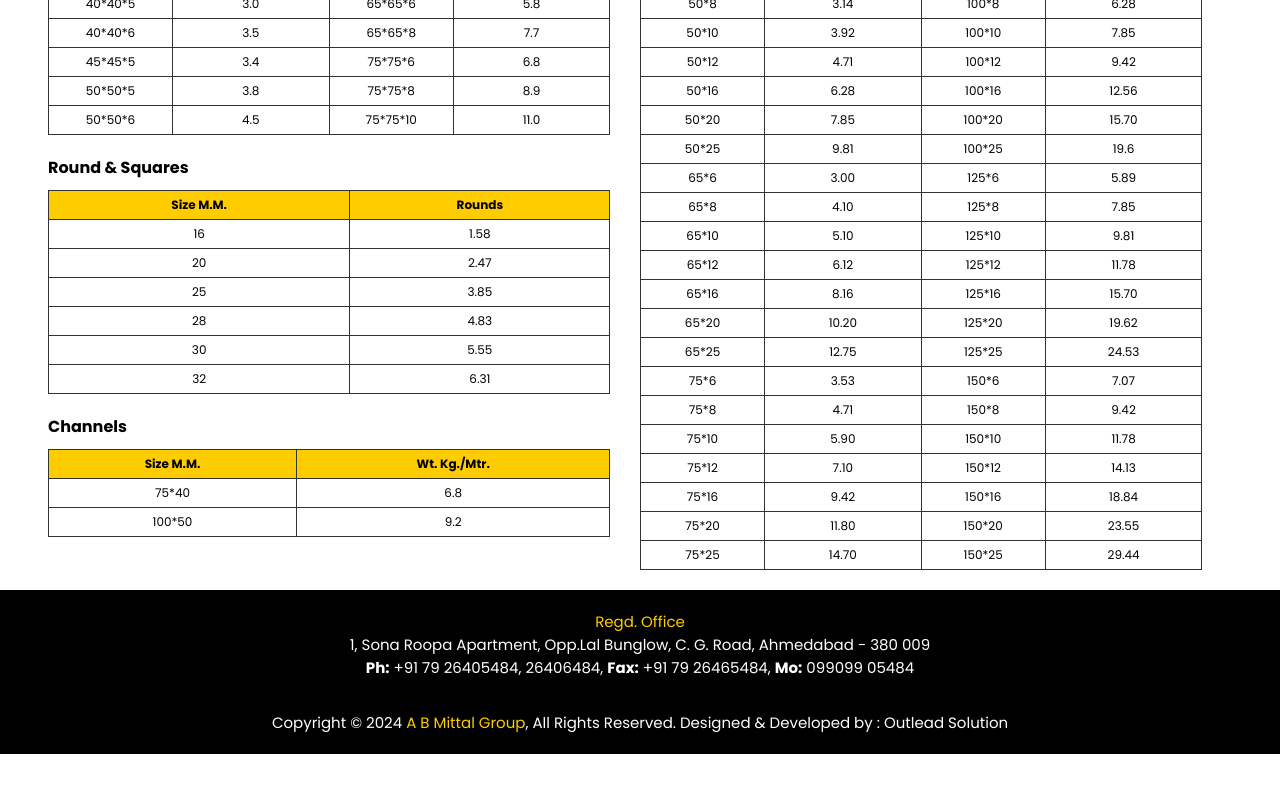
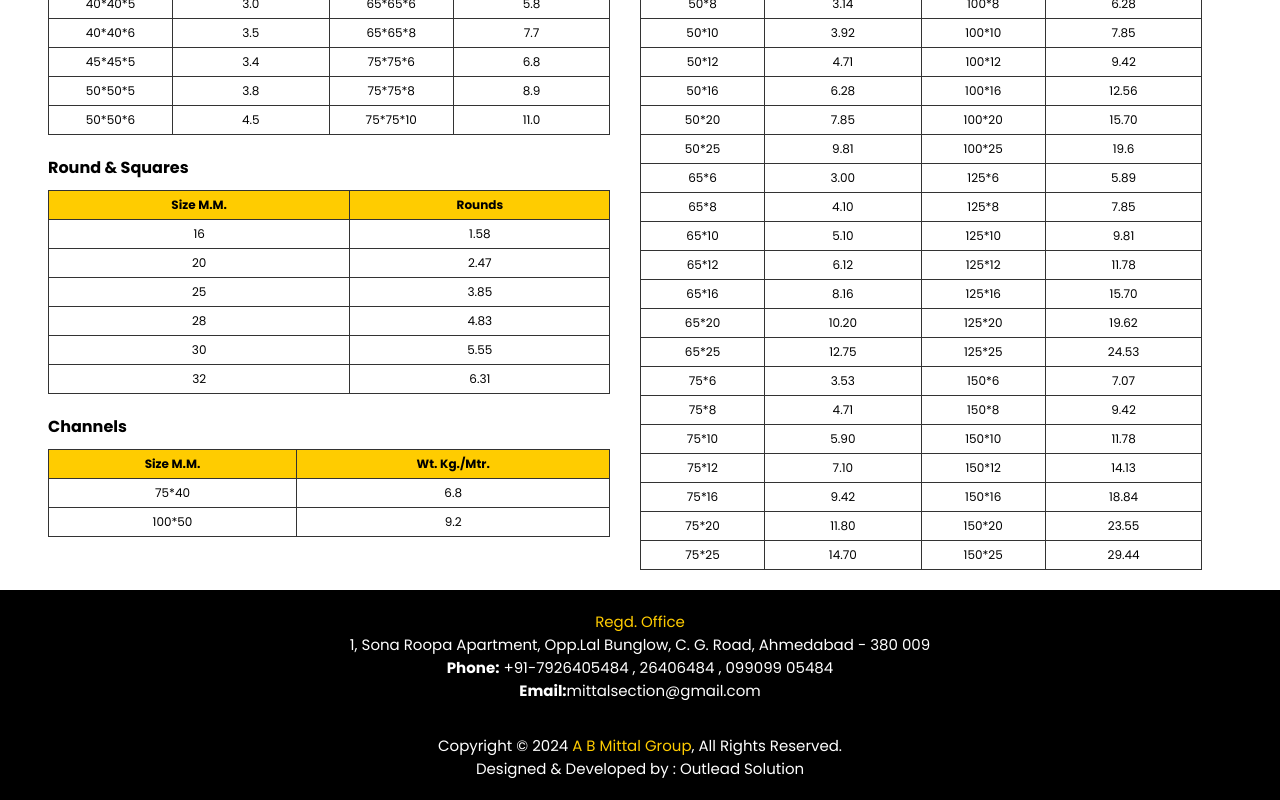
Before and after one commit to webtesting22/Mittalgroup, a React (Vite) app: page /Products in a window 1280 px wide. Shown: the part 2657-3457 px from the top of the page. Before the commit the page ends 3411 px from the top, so only its background shows below. Built offline with nearby package versions, Linux system fonts and the light colour scheme.

Commit message:
Updated footer links

```diff
--- a/src/Component/Footer/Footer.jsx
+++ b/src/Component/Footer/Footer.jsx
@@ -9,9 +9,10 @@ const Footer = () => {
                     <div>
                         <p style={{color:"rgb(255, 204, 0)"}}>Regd. Office</p>
                         <p>1, Sona Roopa Apartment, Opp.Lal Bunglow, C. G. Road, Ahmedabad - 380 009</p>
-                        <p><b>Ph:</b> +91 79 26405484, 26406484, <b>Fax:</b> +91 79 26465484, <b>Mo:</b> 099099 05484</p>
+                        <p><b>Phone:</b> <a href="tel:+917926405484">+91-7926405484</a> , <a href="tel:26406484">26406484</a> , <a href="tel:09909905484">099099 05484</a></p>
+                        <p><b>Email:</b><a href="mailto:mittalsection@gmail.com">mittalsection@gmail.com</a></p>
                     </div>
-                    <p>Copyright © 2024 <span style={{ color: "#ffcc00" }}>A B Mittal Group</span>, All Rights Reserved. Designed & Developed by : <Link to="https://www.outleadsolutions.com/" target="_blank">Outlead Solution</Link></p>
+                    <p>Copyright © 2024 <span style={{ color: "#ffcc00" }}>A B Mittal Group</span>, All Rights Reserved. <br/>Designed & Developed by : <Link to="https://www.outleadsolutions.com/" target="_blank">Outlead Solution</Link></p>
                 </div>
             </section>
         </>
```
